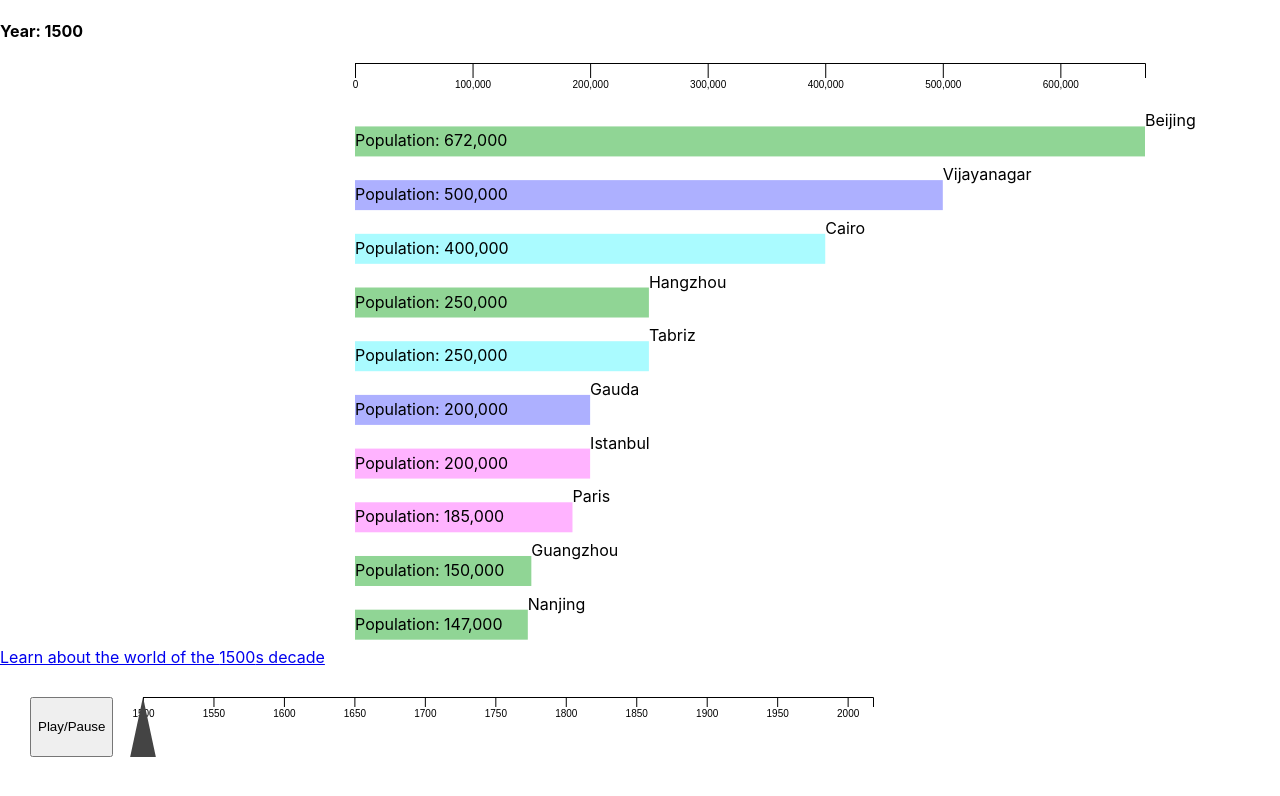
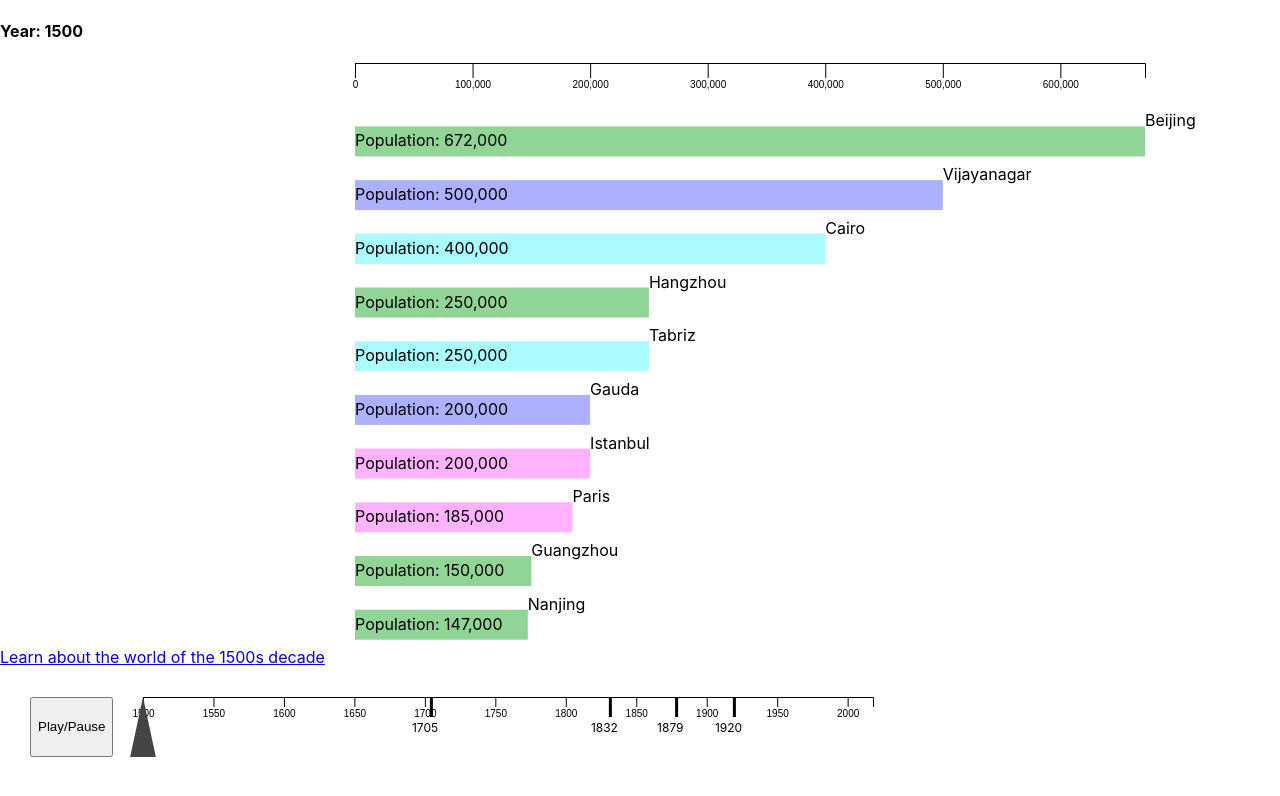
Before and after one commit to keithlmiller/timeline, a React (Create React App) app: page / in a window 1280 px wide. Shown: the top 796 px of the page. Built offline with nearby package versions, Linux system fonts and the light colour scheme.

Commit message:
markers wip

```diff
--- a/src/components/D3Slider.js
+++ b/src/components/D3Slider.js
@@ -19,7 +19,8 @@ function D3Slider({ start = 1600, end = 2020, onChange, width = 650, year, steps
   const [currYear, setCurrYear] = useState(start);
   const [isPlaying, setIsPlaying] = useState(false);
   const [xScale, setXScale] = useState(null);
-  const [currStep, setCurrStep] = useState(0)
+  const [currStep, setCurrStep] = useState(0);
+  const [stepMarkers, setStepMarkers] = useState([]);
 
   // set up scale for component-wide use
   useEffect(() => {
@@ -77,7 +78,7 @@ function D3Slider({ start = 1600, end = 2020, onChange, width = 650, year, steps
         interval = setInterval(() => {
           if (steps.length) {
             if (currStep <= steps.length - 1) {
-              setDraggerX(xScale.scale(steps[currStep]));
+              setDraggerX(xScale.scale(steps[currStep] - (draggerWidth/2)));
               return setCurrStep(currStep+1)
             }
             clearInterval(interval);
@@ -124,11 +125,11 @@ function D3Slider({ start = 1600, end = 2020, onChange, width = 650, year, steps
 
       const yearsPastDecade = year % 10;
 
-      if (!(yearsPastDecade) || Math.abs(year - currYear) > 10 || steps.length) {
+      if (!(yearsPastDecade) || Math.abs(year - currYear) > 10 || (isPlaying && steps.length)) {
         if (year >= start && year <= end) {
           let newYear = year;
 
-          if (yearsPastDecade && !steps.length) {
+          if (yearsPastDecade && !(isPlaying && steps.length)) {
             const increment = year > currYear ? (year - currYear - 10) : year - currYear + 10;
             newYear = year - increment;
           }
@@ -140,11 +141,42 @@ function D3Slider({ start = 1600, end = 2020, onChange, width = 650, year, steps
     }
   }, [draggerX, start, end, padding, width, onChange, currYear, xScale, steps])
 
+  useEffect(() => {
+    if (xScale) {
+      const newStepMarkers = steps.map((step) => ({
+        x: xScale.scale(step),
+        label: step,
+      }))
+      setStepMarkers(newStepMarkers);
+    }
+  }, [steps, xScale])
+
   return (
     <div className='slider-container'>
       <button onClick={togglePlayback}>Play/Pause</button>
 
       <svg width={width} height={60}>
+      <g>
+            {stepMarkers.map(d => (
+              <React.Fragment>
+                <rect
+                    className='step-marker'
+                    x={d.x-2} y={0} height={20}
+                    width={3}
+
+                    // onMouseOver={() => onDataHover(d.title)}
+                    // onMouseOut={() => onDataHover()}
+                    // onClick={() => onDataClick(d.title)}
+                    // clip-path='url(#chart-clip-path)'
+                  />
+                <text
+                  className='step-label'
+                  x={d.x - 20} y={35}
+                  font-size='12px'
+                >{d3.format('d')(d.label)}</text>
+              </React.Fragment>
+            ))}
+          </g>
         <g ref={xAxisRef} />
         <polygon
           ref={draggerRef}
```
